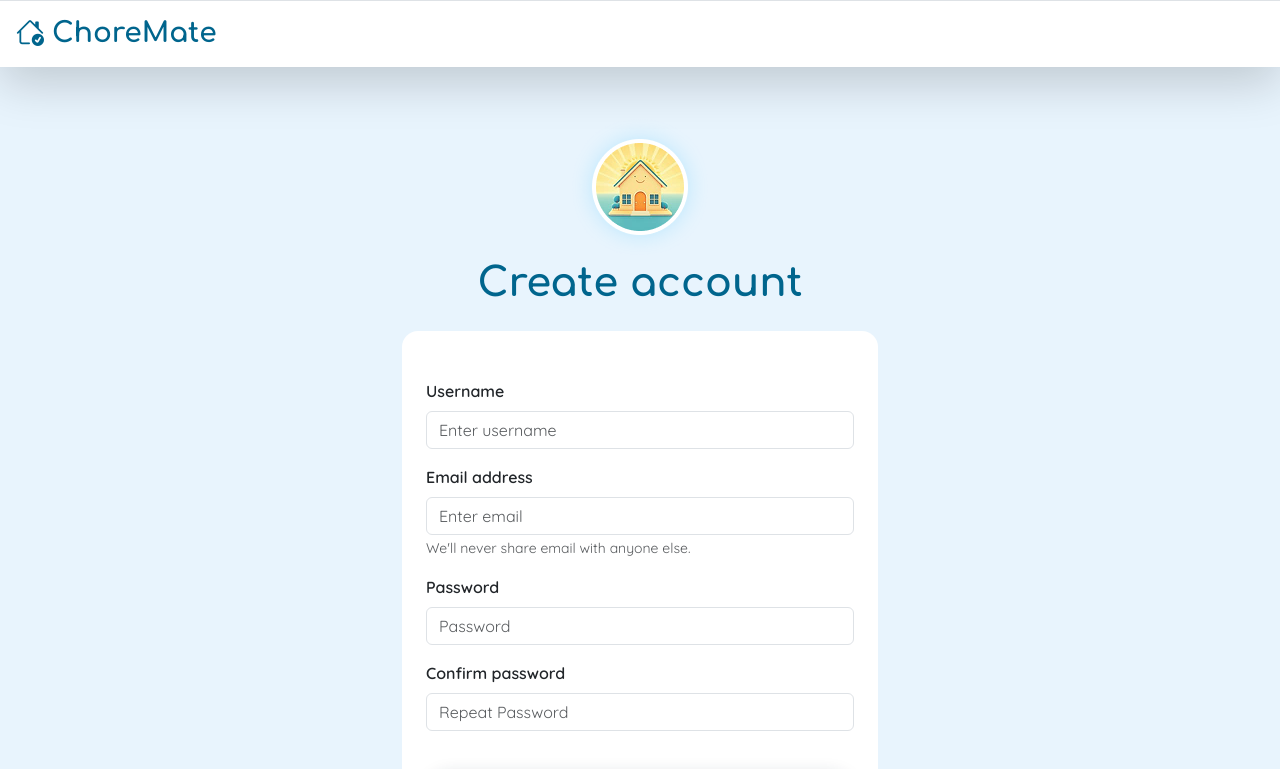
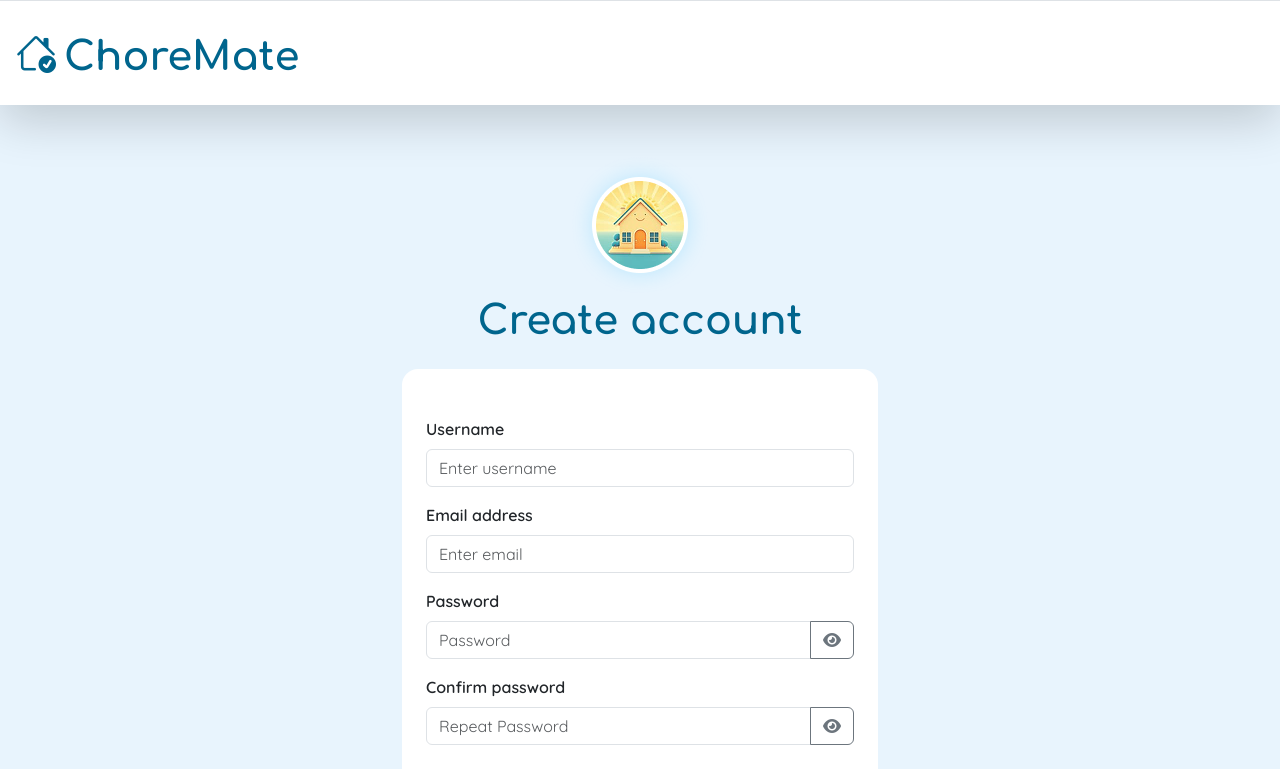
Before and after one commit to elenavolpato/FE-houseHoldChores, a React (Vite) app: page /register in a window 1280 px wide. Shown: the top 769 px of the page. Built offline with nearby package versions, Linux system fonts and the light colour scheme.

Commit message:
fixes footer of landing page and adds see password button to register

```diff
--- a/src/components/TopBar.jsx
+++ b/src/components/TopBar.jsx
@@ -6,6 +6,7 @@ import { selectIsLoggedIn, logout } from "@/redux/authSlice"
 import { useEffect, useState } from "react"
 import { deleteUserAccount } from "../services/authApi"
 import { getAllGroupMembers } from "../services/groupApi"
+import { Link } from "react-router-dom"
 
 function TopBar() {
   const isLoggedIn = useSelector(selectIsLoggedIn)
@@ -60,10 +61,10 @@ function TopBar() {
   return (
     <>
       <Container fluid className="p-3 bg-white shadow-lg border-top d-flex justify-content-between align-items-center">
-        <h1 className="text-light-navy m-0 d-flex align-items-center fs-3 cursor-pointer" onClick={() => navigateTo(isLoggedIn ? "home" : " ")}>
-          <i className="bi bi-house-check me-2"></i>
-          <span className="d-md-inline d-none fw-bold ">ChoreMate</span>
-        </h1>
+        <Link to={isLoggedIn ? "home" : " "} className="text-light-navy m-0 d-flex align-items-center fs-3 text-decoration-none">
+          <i className="bi bi-house-check me-2 fs-1 "></i>
+          <h1 className="d-md-inline fw-bold mt-3">ChoreMate</h1>
+        </Link>
 
         <div className="d-none d-lg-block z-3">
           <NavigationBar variant="desktop" />
--- a/src/features/auth/Register.jsx
+++ b/src/features/auth/Register.jsx
@@ -1,14 +1,18 @@
-import { Alert, Container, Form } from "react-bootstrap"
+import { Alert, Button, Container, Form, InputGroup } from "react-bootstrap"
 import { useAppNavigation } from "@/utils/useAppNavigation"
 import { useState } from "react"
 import { useSearchParams } from "react-router-dom"
 
 function Register() {
-  const { navigateTo } = useAppNavigation()
+  const navigateTo = useAppNavigation()
   const [searchParams] = useSearchParams()
   const token = searchParams.get("token")
 
-  console.log(token)
+  const [show, setShow] = useState(false)
+  const [errors, setErrors] = useState([])
+  const [isLoading, setIsLoading] = useState(false)
+
+  const greetings = !token ? "Create account" : "Join group"
 
   const [formData, setFormData] = useState({
     username: "",
@@ -17,14 +21,10 @@ function Register() {
     confirmPassword: "",
   })
 
-  const [errors, setErrors] = useState([])
-  const [isLoading, setIsLoading] = useState(false)
-
   const handleChange = (e) => {
     const { name, value } = e.target
     setFormData((prev) => ({ ...prev, [name]: value }))
   }
-  const greetings = !token ? "Create account" : "Join group"
 
   const handleRegister = async (e) => {
     e.preventDefault()
@@ -101,37 +101,43 @@ function Register() {
       <Form className="rounded-4 bg-white py-5 px-4" onSubmit={handleRegister}>
         <Form.Group className="mb-3" controlId="formUsername">
           <Form.Label className="fw-semibold">Username</Form.Label>
-          <Form.Control
-            type="text"
-            name="username" // 👈 Added matching name tag
-            value={formData.username}
-            onChange={handleChange}
-            placeholder="Enter username"
-            required
-          />
+          <InputGroup>
+            <Form.Control type="text" name="username" value={formData.username} onChange={handleChange} placeholder="Enter username" required />
+          </InputGroup>
         </Form.Group>
 
         <Form.Group className="mb-3" controlId="formEmail">
           <Form.Label className="fw-semibold">Email address</Form.Label>
+          <InputGroup>
             <Form.Control type="email" name="email" value={formData.email} onChange={handleChange} placeholder="Enter email" required />
-          <Form.Text className="text-muted">We'll never share email with anyone else.</Form.Text>
+          </InputGroup>
         </Form.Group>
 
         <Form.Group className="mb-3 position-relative" controlId="formPassword">
           <Form.Label className="fw-semibold">Password</Form.Label>
-          <Form.Control type="password" name="password" value={formData.password} onChange={handleChange} placeholder="Password" required />
+          <InputGroup>
+            <Form.Control type={show ? "text" : "password"} name="password" value={formData.password} onChange={handleChange} placeholder="Password" required />
+            <Button variant="outline-secondary" onClick={() => setShow((prev) => !prev)} tabIndex={-1}>
+              <i className={` ${show ? "fa-eye-slash" : "fa-eye"} fa-solid`}></i>
+            </Button>
+          </InputGroup>
         </Form.Group>
 
         <Form.Group className="mb-3 position-relative" controlId="formRepeatPassword">
           <Form.Label className="fw-semibold">Confirm password</Form.Label>
+          <InputGroup>
             <Form.Control
-            type="password"
+              type={show ? "text" : "password"}
               name="confirmPassword"
               value={formData.confirmPassword}
               onChange={handleChange}
               placeholder="Repeat Password"
               required
             />
+            <Button variant="outline-secondary" onClick={() => setShow((prev) => !prev)} tabIndex={-1}>
+              <i className={`${show ? "fa-eye-slash" : "fa-eye"} fa-solid`}></i>
+            </Button>
+          </InputGroup>
         </Form.Group>
 
         <button className="btn-primary-custom login-btn w-100 mt-4" type="submit" disabled={isLoading}>
--- a/src/features/landing/Footer.jsx
+++ b/src/features/landing/Footer.jsx
@@ -7,10 +7,13 @@ function Footer() {
         <Row>
           {/* Brand */}
           <Col xs={12} md={3} className="mb-4 mb-md-0">
-            <div className="d-flex align-items-center fw-semibold mb-2" style={{ color: "#1a6e7a" }}>
+            <div
+              className="d-flex align-items-center text-md-start text-center justify-content-center justify-content-md-start fw-semibold mb-2 "
+              style={{ color: "#1a6e7a" }}
+            >
               <span>ChoreMate</span>
             </div>
-            <p className="small text-secondary mb-0" style={{ maxWidth: 200 }}>
+            <p className="small text-secondary mb-0 text-md-start text-center px-5 px-md-0">
               Professional-grade household management tools for modern families.
             </p>
           </Col>
@@ -29,11 +32,6 @@ function Footer() {
                   Task Engine
                 </a>
               </li>
-              {/*  <li className="mb-2">
-                <a href="#" className="text-secondary text-decoration-none small">
-                  Pricing
-                </a>
-              </li> */}
             </ul>
           </Col>
 
@@ -62,7 +60,7 @@ function Footer() {
           {/* Contact */}
           <Col xs={12} md={3}>
             <p className="fw-semibold small mb-3">Contact</p>
-            <div className="d-flex gap-1 justify-content-start">
+            <div className="d-flex gap-1 justify-content-center">
               <a
                 href="mailto:elena@raposinha.dev"
                 className="rounded-circle border text-secondary text-decoration-none "
```
Lines whose indentation alone changed are shown as unchanged.
